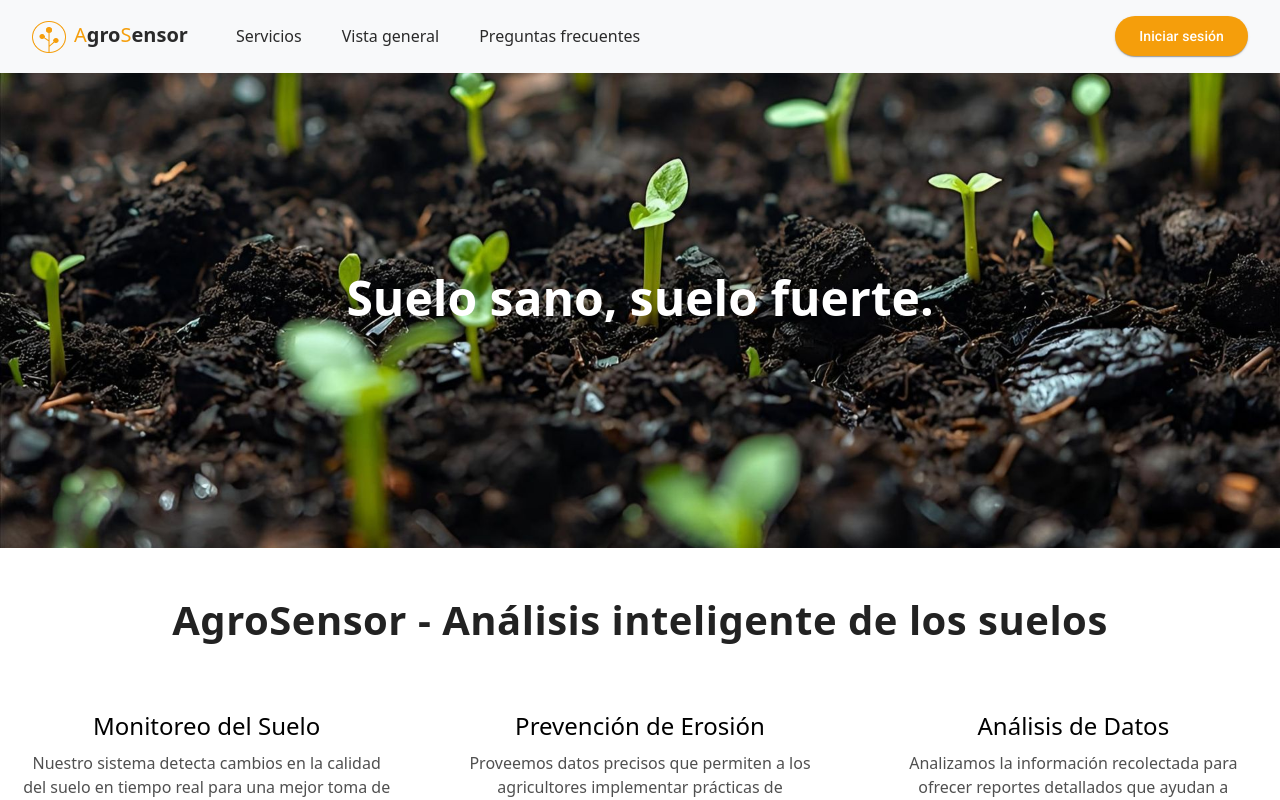
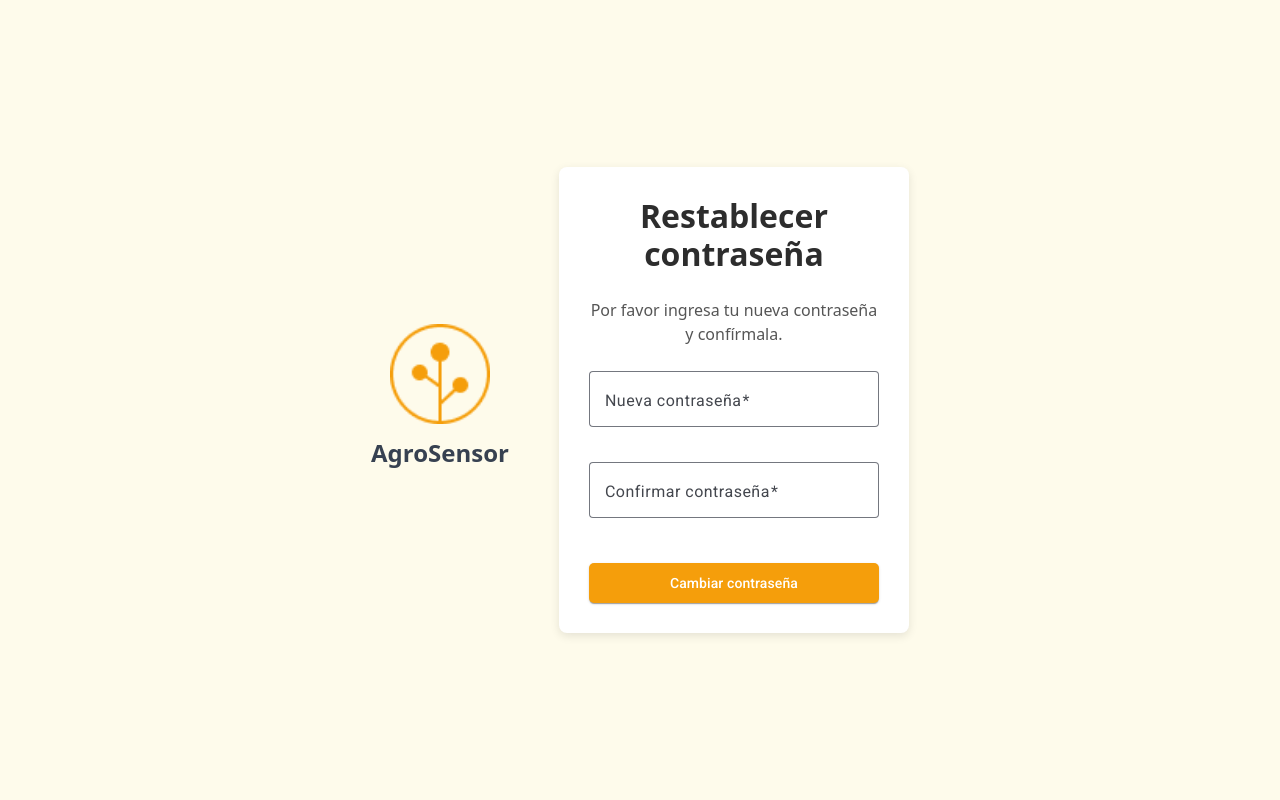
Before and after one commit to 01JuanK10/Agrosensor-FrontEnd, an Angular app: page /reset-password in a window 1280 px wide. Before the commit this address led to /home. Shown: the top 800 px of the page. Built offline with nearby package versions, Linux system fonts and the light colour scheme; no server answers.

Commit message:
feat: add reset password feature

```diff
--- a/src/app/app.routes.ts
+++ b/src/app/app.routes.ts
@@ -5,6 +5,7 @@ import { NotFound } from './features/core/not-found/not-found';
 import { AdminPanel } from './features/users/admin/components/admin-panel/admin-panel';
 import { ClientPanel } from './features/users/client/client-panel/client-panel';
 import { ErosionMap } from './features/users/client/erosion-map/erosion-map';
+import { UserResetPassword } from './features/users/core/components/user-reset-password/user-reset-password';
 
 export const routes: Routes = [
     { path: '', redirectTo: 'home', pathMatch: 'full' },
@@ -18,7 +19,7 @@ export const routes: Routes = [
     },
     { path: 'client',
         data: { role: 'CLIENT' },
-//        canActivateChild: [authGuard],
+        canActivateChild: [authGuard],
         children: [
             { path: 'client-panel', component: ClientPanel,
                 children: [
@@ -27,5 +28,6 @@ export const routes: Routes = [
             }
         ]
     },
+    { path: 'reset-password', component: UserResetPassword },
     {path: '**', component: NotFound }
 ];
--- a/src/app/features/auth/service/auth-service.ts
+++ b/src/app/features/auth/service/auth-service.ts
@@ -78,4 +78,20 @@ export class AuthService {
     }
     return false;
   }
+
+resetPassword(username: string, newPassword: string, token: string): Observable<any> {
+  return this.http.post(
+    `${environment.apiUrl}/api/users/reset-password/${username}`,
+    { password: newPassword },
+    {
+      headers: {
+        Authorization: `Bearer ${token}`,
+        'Content-Type': 'application/json'
+      },
+      responseType: 'text'
+    }
+  );
 }
+
+
+}
--- a/src/app/features/home/reset-password-form/reset-password-form.html
+++ b/src/app/features/home/reset-password-form/reset-password-form.html
@@ -19,6 +19,6 @@
                 required
             />
         </div>
-        <button type="button" class="btn btn-primary w-100">Enviar Correo</button>
+        <button type="button" class="btn btn-primary w-100" (click)="onSubmit()">Enviar Correo</button>
     </form>
 </div>
--- a/src/app/features/home/reset-password-form/reset-password-form.ts
+++ b/src/app/features/home/reset-password-form/reset-password-form.ts
@@ -3,6 +3,9 @@ import { MatDialogRef } from '@angular/material/dialog';
 import { MatIconModule } from '@angular/material/icon';
 import { MatButtonModule } from '@angular/material/button';
 import { AuthService } from '../../auth/service/auth-service';
+import { HttpClient } from '@angular/common/http';
+import { tap } from 'rxjs';
+import { environment } from '../../../../environments/environment';
 
 @Component({
   selector: 'app-reset-password-form',
@@ -12,6 +15,7 @@ import { AuthService } from '../../auth/service/auth-service';
 })
 export class ResetPasswordForm {
 
+  http = inject(HttpClient);
   authService = inject(AuthService);
 
   constructor(public matDialogRef: MatDialogRef<ResetPasswordForm>) {
@@ -21,8 +25,28 @@ export class ResetPasswordForm {
     this.matDialogRef.close();
   }
 
-  resetPassword(){
-    alert('Password reset not implemented yet.');
-    this.matDialogRef.close();
+
+  onSubmit(event?: Event): void {
+    event?.preventDefault();
+
+    const emailInput = (document.getElementById('email') as HTMLInputElement)?.value.trim();
+
+    if (!emailInput) {
+      return;
+    }
+
+  this.http.get(`${environment.apiUrl}/utilities/send/${emailInput}`, {
+    responseType: 'text'
+  }).subscribe({
+    next: (msg) => {
+      alert(msg);
+      this.matDialogRef.close();
+    },
+    error: (err) => {
+      console.error('Password reset failed:', err);
+      alert('Error sending reset email. Please try again.');
+    }
+  });
+
   }
 }
--- /dev/null
+++ b/src/app/features/users/core/components/user-reset-password/user-reset-password.html
@@ -0,0 +1,47 @@
+<div class="reset-container">
+  <div class="brand-section">
+    <img src="assets/logo.png" alt="App Logo" class="app-logo" />
+    <h1 class="app-name">AgroSensor</h1>
+  </div>
+
+  <div class="form-section">
+    <h2 class="page-title-2">Restablecer contraseña</h2>
+    <p class="subtitle">
+      Por favor ingresa tu nueva contraseña y confírmala.
+    </p>
+
+    <form [formGroup]="form" (ngSubmit)="onSubmit()">
+      <mat-form-field appearance="outline" class="full-width">
+        <mat-label>Nueva contraseña</mat-label>
+        <input matInput type="password" formControlName="password" required />
+
+        @if (form.get('password')?.hasError('required')) {
+          <mat-error>La contraseña es obligatoria</mat-error>
+        }
+
+        @if (form.get('password')?.hasError('minlength')) {
+          <mat-error>Debe tener al menos 8 caracteres</mat-error>
+        }
+      </mat-form-field>
+
+      <mat-form-field appearance="outline" class="full-width">
+        <mat-label>Confirmar contraseña</mat-label>
+        <input matInput type="password" formControlName="confirmPassword" required />
+
+        @if (form.get('confirmPassword')?.hasError('required')) {
+          <mat-error>La confirmación es obligatoria</mat-error>
+        }
+
+        @if (form.hasError('passwordMismatch')) {
+          <mat-error>Las contraseñas no coinciden</mat-error>
+        }
+      </mat-form-field>
+
+      <button
+        class="btn-primary"
+        mat-raised-button>
+        Cambiar contraseña
+      </button>
+    </form>
+  </div>
+</div>
--- /dev/null
+++ b/src/app/features/users/core/components/user-reset-password/user-reset-password.scss
@@ -0,0 +1,66 @@
+/* ===== Paleta de colores ===== */
+$color-primary: #FBBF24; // Amarillo suave
+$color-accent: #F59E0B; // Naranja intenso
+$color-dark: #374151; // Gris oscuro / texto principal
+$color-light: #FEFBEB; // Fondo claro / crema
+
+.reset-container {
+  display: flex;
+  justify-content: center;
+  align-items: center;
+  height: 100vh;
+  background-color: $color-light;
+  padding: 20px;
+
+  @media (max-width: 900px) {
+    flex-direction: column;
+  }
+}
+
+.brand-section {
+  text-align: center;
+  margin-right: 50px;
+
+  @media (max-width: 900px) {
+    margin-right: 0;
+    margin-bottom: 30px;
+  }
+}
+
+.app-logo {
+  width: 100px;
+  height: auto;
+}
+
+.app-name {
+  margin-top: 15px;
+  font-size: 1.5rem;
+  font-weight: 600;
+  color: $color-dark;
+}
+
+.form-section {
+  width: 350px;
+  max-width: 90%;
+  padding: 30px;
+  background: white;
+  border-radius: 8px;
+  box-shadow: 0px 3px 10px rgba(0, 0, 0, 0.1);
+}
+
+.subtitle {
+  text-align: center;
+  margin-bottom: 25px;
+  color: #555;
+}
+
+.full-width {
+  width: 100%;
+  margin-bottom: 15px;
+}
+
+button {
+  width: 100%;
+  margin-top: 10px;
+  border-radius: 5px;
+}
--- /dev/null
+++ b/src/app/features/users/core/components/user-reset-password/user-reset-password.ts
@@ -0,0 +1,85 @@
+import { Component, Inject, inject, PLATFORM_ID } from '@angular/core';
+import { FormBuilder, ReactiveFormsModule, Validators } from '@angular/forms';
+import { MatButtonModule } from '@angular/material/button';
+import { MatFormFieldModule } from '@angular/material/form-field';
+import { MatInputModule } from '@angular/material/input';
+import { ActivatedRoute, Router } from '@angular/router';
+import { AuthService } from '../../../../auth/service/auth-service';
+import { isPlatformBrowser } from '@angular/common';
+
+@Component({
+  selector: 'app-user-reset-password',
+  imports: [
+    ReactiveFormsModule,
+    MatFormFieldModule,
+    MatInputModule,
+    MatButtonModule,
+  ],
+  templateUrl: './user-reset-password.html',
+  styleUrl: './user-reset-password.scss',
+})
+export class UserResetPassword{
+  form: any;
+  token: string | null = null;
+  username: string | null = null;
+  role: string | null = null;
+  private readonly ROLE_KEY = 'user_role';
+  private readonly USERNAME_KEY = 'name';
+  private readonly TOKEN_KEY = 'auth_token';
+
+
+  authService = inject(AuthService)
+
+  constructor(
+    private fb: FormBuilder,
+    private route: ActivatedRoute,
+    private router: Router,
+    @Inject(PLATFORM_ID) private platformId: Object
+  ) {
+    this.form = this.fb.group({
+    password: ['', [Validators.required, Validators.minLength(8)]],
+    confirmPassword: ['', Validators.required]
+  }, {
+    validators: (formGroup) => {
+      const pass = formGroup.get('password')?.value;
+      const confirm = formGroup.get('confirmPassword')?.value;
+      return pass === confirm ? null : { passwordMismatch: true };
+    }
+  });
+  }
+
+
+
+  ngOnInit(): void {
+    this.route.queryParams.subscribe(params => {
+      this.token = params['tk'] ?? null;
+      this.username = params['usr'] ?? null;
+      this.role = params['role'] ?? null
+
+      if (isPlatformBrowser(this.platformId)) {
+        sessionStorage.setItem(this.ROLE_KEY, this.role!);
+        sessionStorage.setItem(this.USERNAME_KEY, this.username!);
+        sessionStorage.setItem(this.TOKEN_KEY, this.token!);
+
+      }
+
+    });
+  }
+
+  onSubmit() {
+    if (this.form.invalid || !this.username) return;
+
+    const newPassword = this.form.value.password!;
+
+    this.authService.resetPassword(this.username, newPassword, this.token!).subscribe({
+      next: () => {
+        alert('Contraseña actualizada con éxito');
+        this.router.navigate(['/home']);
+      },
+      error: (err) => {
+        console.error('Error al actualizar la contraseña:', err);
+        alert('No se pudo actualizar la contraseña.');
+      }
+    });
+  }
+}
```
Also changed, not shown: 1 other file (tests, documents, lock files or other folders).
